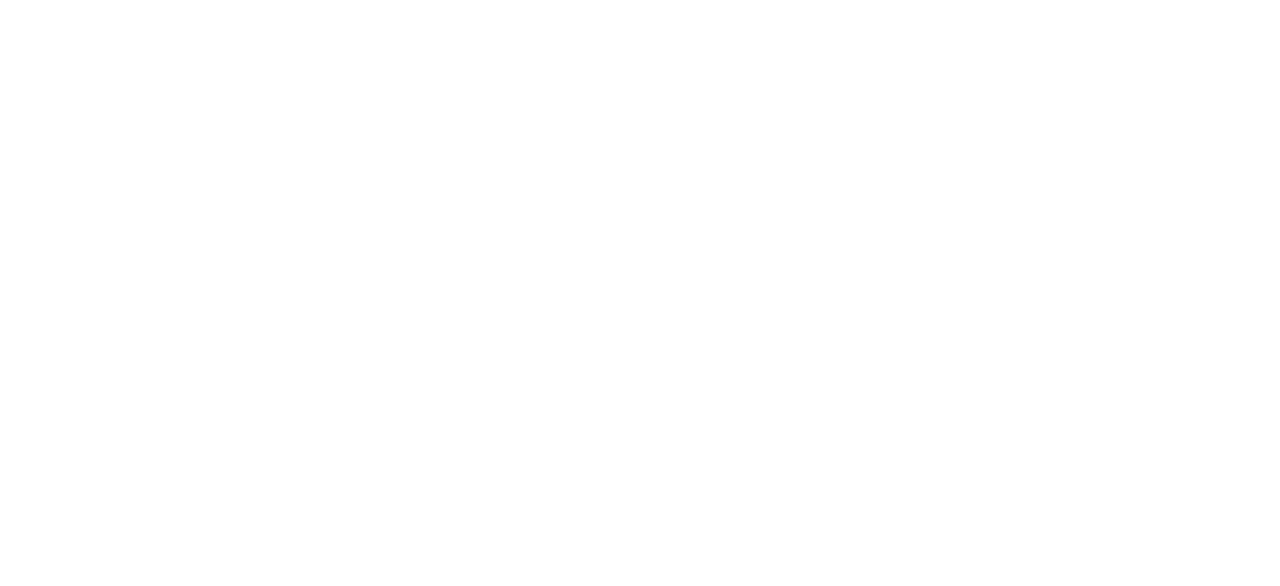
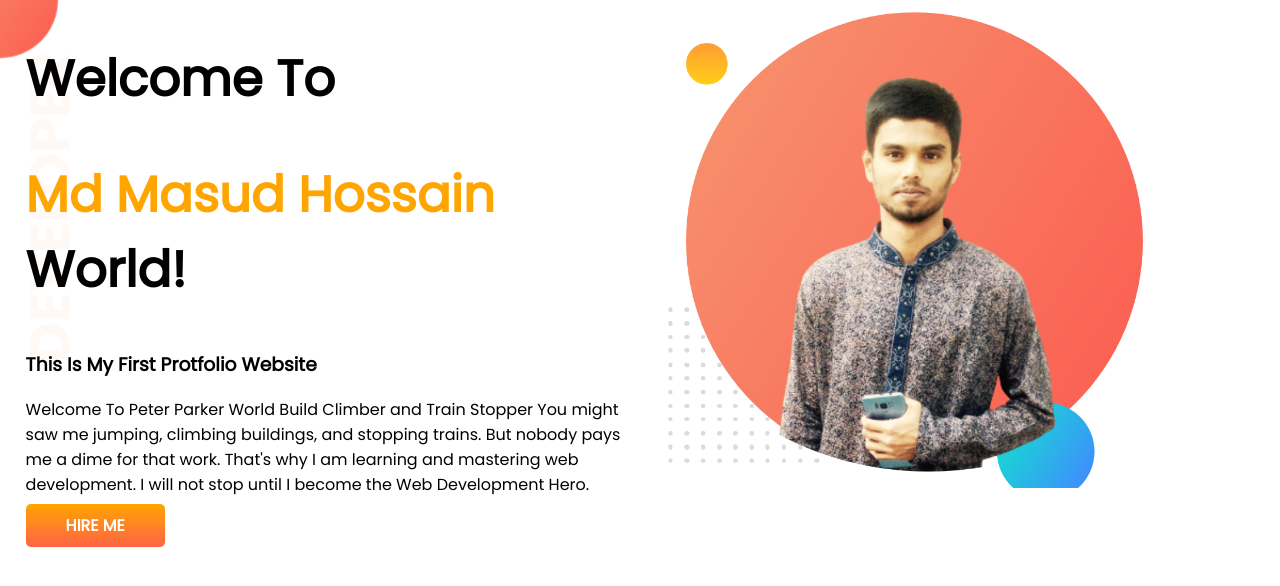
Before and after one commit to Masud404/developer-portfolio, a plain HTML site: page index.html in a window 1280 px wide. Drawn offline with Linux system fonts and the light colour scheme.

Commit message:
top banner added

```diff
--- a/index.html
+++ b/index.html
@@ -1,13 +1,41 @@
 <!DOCTYPE html>
 <html lang="en">
+
 <head>
     <meta charset="UTF-8">
     <meta http-equiv="X-UA-Compatible" content="IE=edge">
     <meta name="viewport" content="width=device-width, initial-scale=1.0">
     <title>Masud Portfolio</title>
+    <link rel="preconnect" href="https://fonts.googleapis.com">
+    <link rel="preconnect" href="https://fonts.gstatic.com" crossorigin>
+    <link href="https://fonts.googleapis.com/css2?family=Poppins&display=swap" rel="stylesheet">
     <link rel="stylesheet" href="style.css">
 </head>
+
 <body>
+    <section class="top-banner">
+        <div class="half-width">
+            <h1>Welcome To</h1>
+            <h1><span class="orange-color">Md Masud Hossain</span> World!</h1>
+            <h3>This Is My First Protfolio Website</h3>
+            <p>
+                Welcome To
+                Peter Parker World
+                Build Climber and Train Stopper
+
+                You might saw me jumping, climbing buildings, and stopping trains. But nobody pays me a dime for that
+                work.
+                That's why I am learning and mastering web development. I will not stop until I become the Web
+                Development
+                Hero.
+            </p>
+            <a class="link-button" target="_blank" href="https://www.w3schools.com/">HIRE ME</a>
+        </div>
+        <div class="half-width ">
+            <img src="images/Masud.png" alt="Md Masud Hossain">
+        </div>
+    </section>
 
 </body>
+
 </html>
--- a/style.css
+++ b/style.css
@@ -0,0 +1,32 @@
+body{
+    font-family: 'Poppins', sans-serif;
+    margin: 0;
+}
+h1{
+    font-size: 50px;
+}
+.orange-color{
+    color: orange;
+}
+section{
+    display: flex;
+}
+.half-width{
+    width: 50%;
+    padding-left: 2%;
+}
+.half-width img{
+    width: 80%;
+}
+.link-button{
+    text-decoration: none;
+    background-image: linear-gradient(orange, tomato);
+    color: white;
+    font-weight: 700 ;
+    padding: 10px 40px;
+    border-radius: 5px;
+}
+.top-banner{
+    background-image: url(images/top-banner.png);
+    background-repeat: no-repeat;
+}
```
Also changed, not shown: images/Masud.png (added), images/dream-bg.png (added), images/exp-bg.png (added), images/jhankar.png (added), images/jhankar2.png (added), images/my-bg.png (added), images/my-bg2.png (added), images/top-banner.png (added), show off/45668797_511384279367138_9090366391575379968_o.jpg (added), 1 other file.
